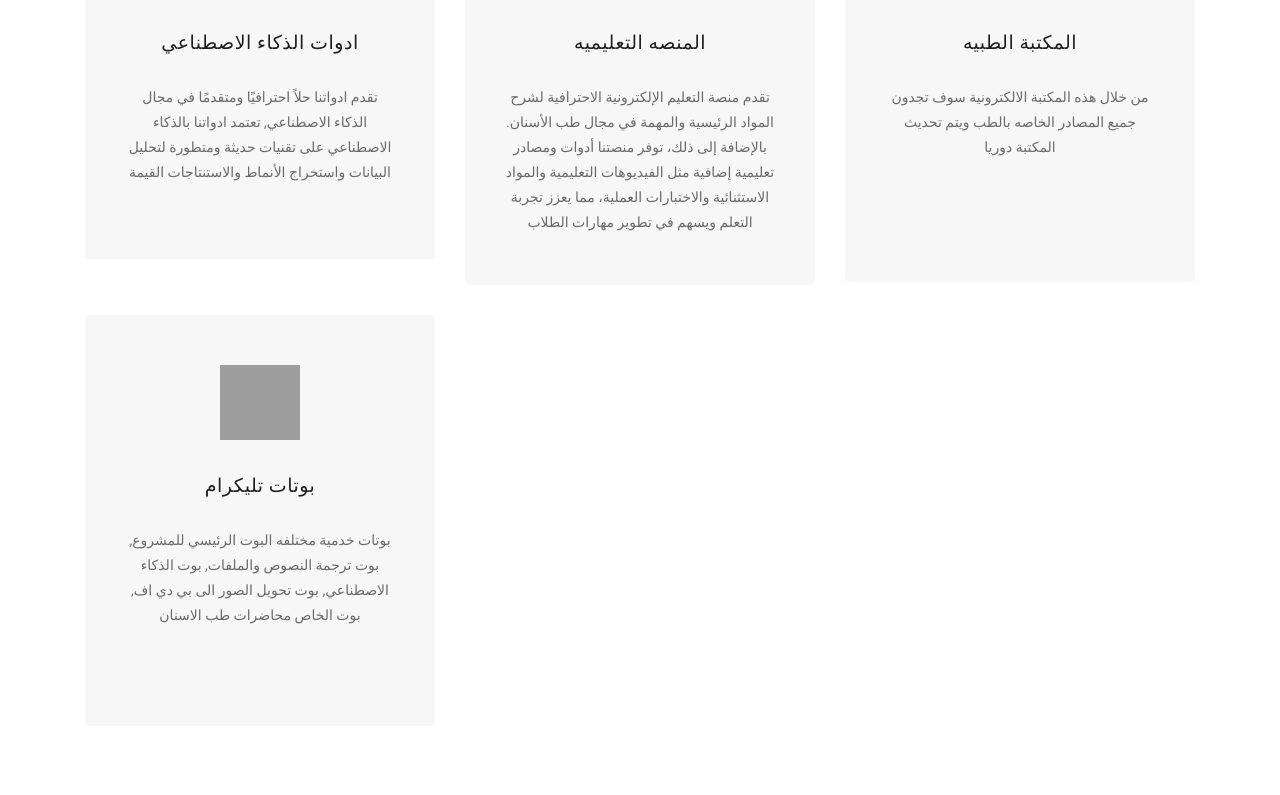
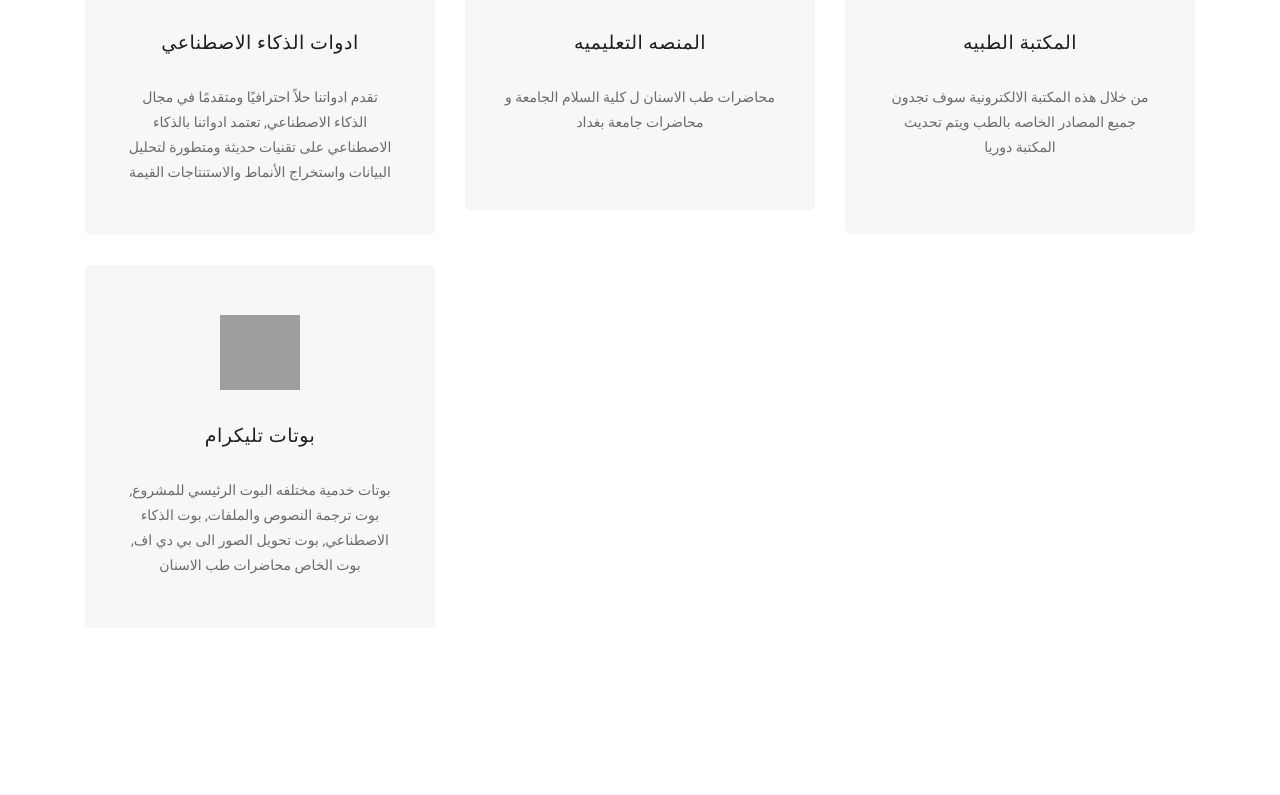
Before and after one commit to SDC-Technology/sdc-technology.github.io, a plain HTML site: page index.html in a window 1280 px wide. Shown: the part 1345-2140 px from the top of the page. Drawn offline with Linux system fonts and the light colour scheme; grey boxes are pictures that could not be loaded.

Commit message:
Add files via upload

```diff
--- a/index.html
+++ b/index.html
@@ -166,14 +166,16 @@
               <img src="https://i.imgur.com/kDOOo3d.png" width="80" height="75">
               <h4>ادوات الذكاء الاصطناعي</h4>
               <p>تقدم ادواتنا حلاً احترافيًا ومتقدمًا في مجال الذكاء الاصطناعي, تعتمد ادواتنا بالذكاء الاصطناعي على تقنيات حديثة ومتطورة لتحليل البيانات واستخراج الأنماط والاستنتاجات القيمة</p>
-              <br>
             </div>
           </div>
           <div class="col-md-4 col-sm-6 col-xs-12">
             <div class="service-item">
               <img src="https://i.imgur.com/WCIiBeo.png" width="80" height="75">
               <h4>المنصه التعليميه</h4>
-              <p>تقدم منصة التعليم الإلكترونية الاحترافية لشرح المواد الرئيسية والمهمة في مجال طب الأسنان. بالإضافة إلى ذلك، توفر منصتنا أدوات ومصادر تعليمية إضافية مثل الفيديوهات التعليمية والمواد الاستثنائية والاختبارات العملية، مما يعزز تجربة التعلم ويسهم في تطوير مهارات الطلاب</p>
+              <p>محاضرات طب الاسنان ل كلية السلام الجامعة و محاضرات جامعة بغداد
+                <br>
+                <br>
+              </p>
             </div>
           </div>
           <div class="col-md-4 col-sm-6 col-xs-12">
@@ -182,8 +184,6 @@
               <h4>المكتبة الطبيه</h4>
               <p>من خلال هذه المكتبة الالكترونية سوف تجدون جميع المصادر الخاصه بالطب ويتم تحديث المكتبة دوريا</p>
               <br>
-              <br>
-              <br>
             </div>
           </div>
           <div class="col-md-4 col-sm-6 col-xs-12">
@@ -191,8 +191,6 @@
               <img src="https://i.imgur.com/2aRaJyF.png" width="80" height="75">
               <h4>بوتات تليكرام</h4>
               <p>بوتات خدمية مختلفه البوت الرئيسي للمشروع, بوت ترجمة النصوص والملفات, بوت الذكاء الاصطناعي, بوت تحويل الصور الى بي دي اف, بوت الخاص محاضرات طب الاسنان</p>
-              <br>
-              <br>
             </div>
           </div>
         </div>
```
